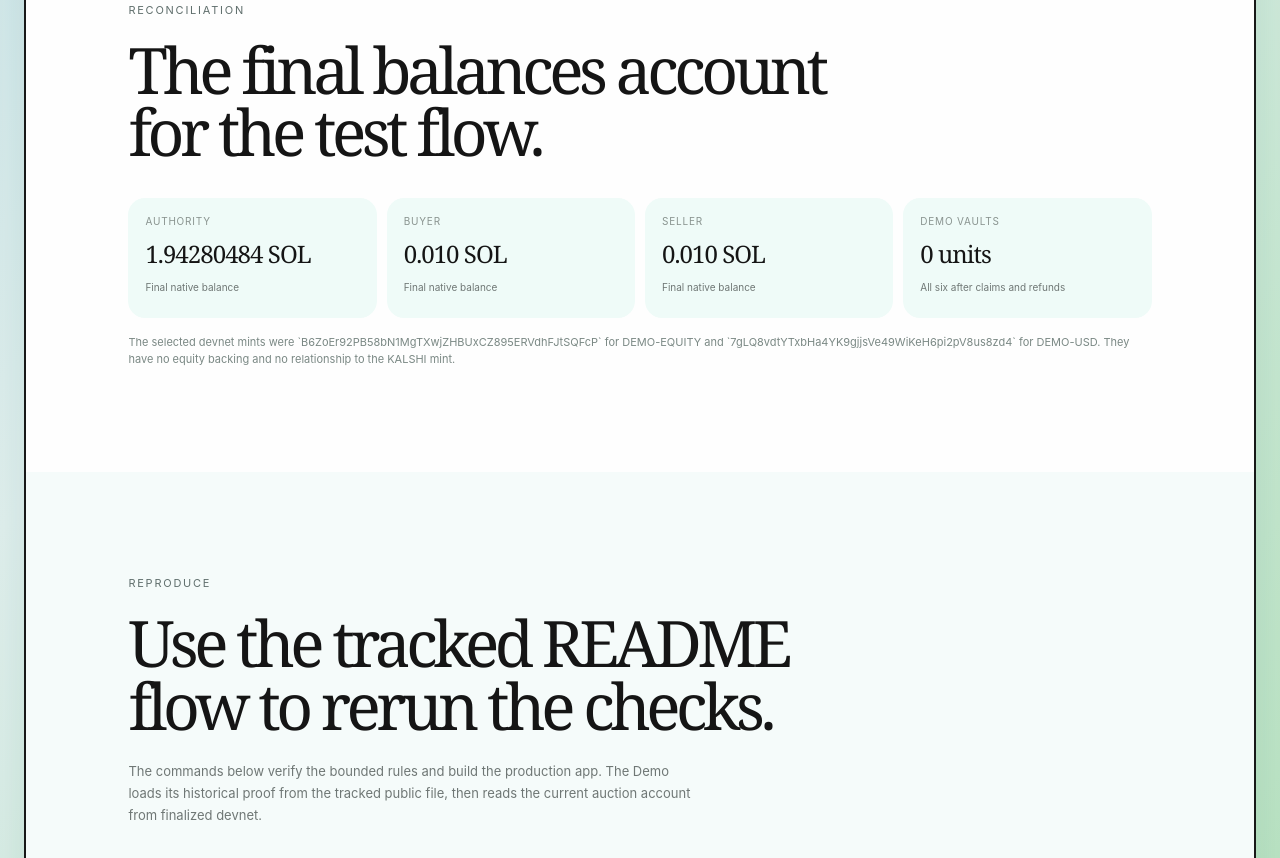
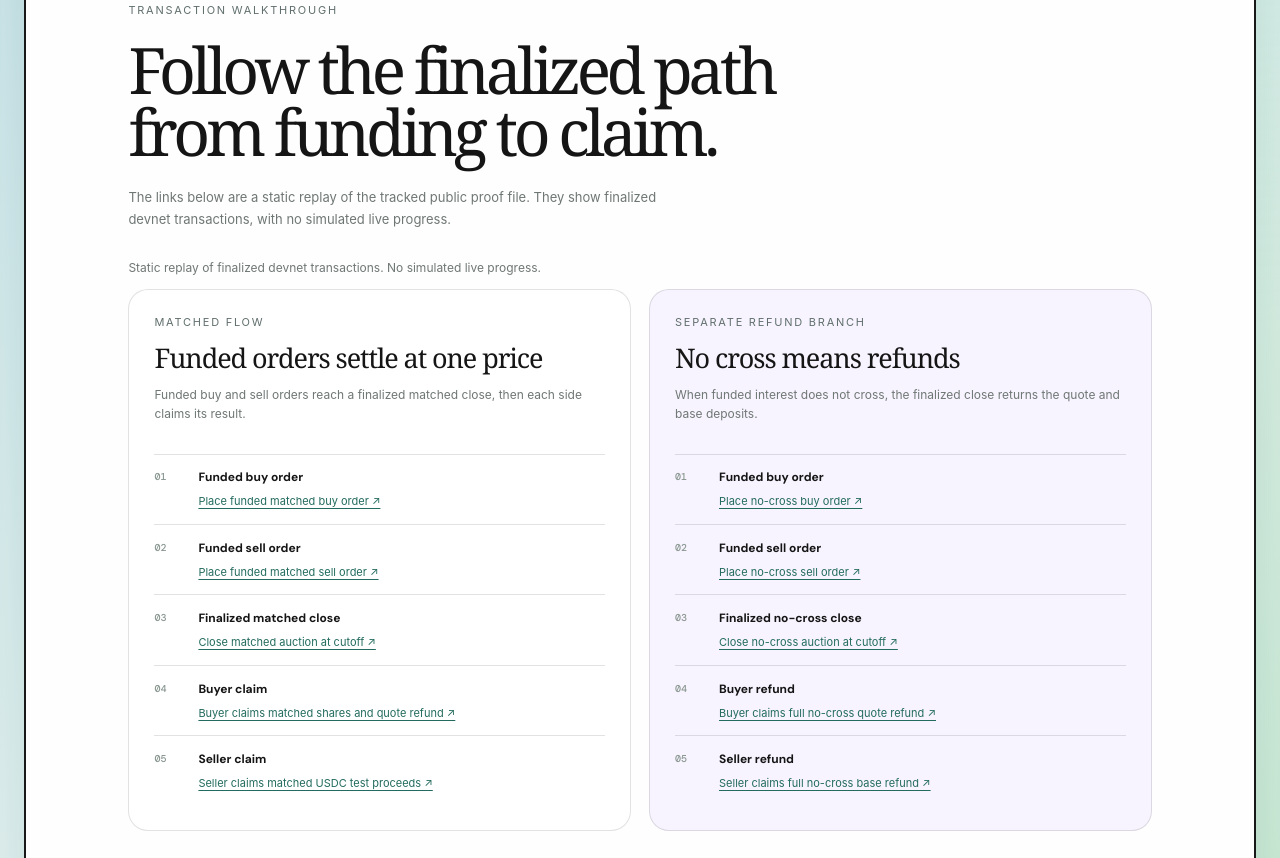
Before and after one commit to AjKadri/CallWindow, a website: page web/proof/index.html in a window 1280 px wide. Shown: the part 1998-2856 px from the top of the page. Drawn offline with nearby package versions, Linux system fonts and the light colour scheme.

Commit message:
feat: add quote limits and proof walkthrough

```diff
--- a/web/proof/index.html
+++ b/web/proof/index.html
@@ -59,6 +59,15 @@
         </div>
       </section>
 
+      <section class="proof-section proof-walkthrough-section">
+        <div class="page-heading">
+          <p class="section-kicker">Transaction walkthrough</p>
+          <h2>Follow the finalized path from funding to claim.</h2>
+          <p>The links below are a static replay of the tracked public proof file. They show finalized devnet transactions, with no simulated live progress.</p>
+        </div>
+        <div id="proof-walkthrough" class="proof-walkthrough"><p class="empty-state">Loading tracked proof references…</p></div>
+      </section>
+
       <section class="proof-section">
         <div class="page-heading">
           <p class="section-kicker">Reconciliation</p>
@@ -116,5 +125,6 @@
       </footer>
     </main>
     <script type="module" src="/navigation.js"></script>
+    <script type="module" src="/proof/walkthrough.js"></script>
   </body>
 </html>
--- /dev/null
+++ b/web/proof/walkthrough.js
@@ -0,0 +1,81 @@
+const container = document.getElementById("proof-walkthrough");
+
+const mainFlow = [
+  ["Funded buy order", "Place funded matched buy order"],
+  ["Funded sell order", "Place funded matched sell order"],
+  ["Finalized matched close", "Close matched auction at cutoff"],
+  ["Buyer claim", "Buyer claims matched shares and quote refund"],
+  ["Seller claim", "Seller claims matched USDC test proceeds"],
+];
+
+const refundFlow = [
+  ["Funded buy order", "Place no-cross buy order"],
+  ["Funded sell order", "Place no-cross sell order"],
+  ["Finalized no-cross close", "Close no-cross auction at cutoff"],
+  ["Buyer refund", "Buyer claims full no-cross quote refund"],
+  ["Seller refund", "Seller claims full no-cross base refund"],
+];
+
+function stepElement(step, index, transactions) {
+  const [title, label] = step;
+  const item = transactions.get(label);
+  const article = document.createElement("article");
+  article.className = "walkthrough-step";
+  const number = document.createElement("span");
+  number.className = "walkthrough-number";
+  number.textContent = String(index + 1).padStart(2, "0");
+  const body = document.createElement("div");
+  const heading = document.createElement("h3");
+  heading.textContent = title;
+  const link = document.createElement("a");
+  link.href = item.explorerUrl;
+  link.target = "_blank";
+  link.rel = "noreferrer";
+  link.textContent = `${item.label} ↗`;
+  body.append(heading, link);
+  article.append(number, body);
+  return article;
+}
+
+function flowCard(title, description, steps, transactions, branch = false) {
+  const article = document.createElement("article");
+  article.className = `walkthrough-card${branch ? " walkthrough-branch" : ""}`;
+  const kicker = document.createElement("p");
+  kicker.className = "section-kicker";
+  kicker.textContent = branch ? "Separate refund branch" : "Matched flow";
+  const heading = document.createElement("h3");
+  heading.textContent = title;
+  const copy = document.createElement("p");
+  copy.textContent = description;
+  const list = document.createElement("div");
+  list.className = "walkthrough-steps";
+  steps.forEach((step, index) => list.append(stepElement(step, index, transactions)));
+  article.append(kicker, heading, copy, list);
+  return article;
+}
+
+async function renderWalkthrough() {
+  try {
+    const response = await fetch("/devnet-proof.json", { cache: "no-store" });
+    if (!response.ok) throw new Error("Proof file request failed");
+    const proof = await response.json();
+    const transactions = new Map((proof.transactions ?? []).map((item) => [item.label, item]));
+    const required = [...mainFlow, ...refundFlow].map(([, label]) => label);
+    if (required.some((label) => !transactions.get(label)?.explorerUrl)) throw new Error("Proof link is incomplete");
+
+    const intro = document.createElement("p");
+    intro.className = "walkthrough-note";
+    intro.textContent = "Static replay of finalized devnet transactions. No simulated live progress.";
+    const grid = document.createElement("div");
+    grid.className = "walkthrough-grid";
+    grid.append(
+      flowCard("Funded orders settle at one price", "Funded buy and sell orders reach a finalized matched close, then each side claims its result.", mainFlow, transactions),
+      flowCard("No cross means refunds", "When funded interest does not cross, the finalized close returns the quote and base deposits.", refundFlow, transactions, true),
+    );
+    container.replaceChildren(intro, grid);
+  } catch {
+    container.innerHTML = "<p class=\"empty-state\">The tracked public proof walkthrough is unavailable in this build.</p>";
+  }
+}
+
+renderWalkthrough();
--- a/web/styles.css
+++ b/web/styles.css
@@ -123,6 +123,11 @@ select:focus, input:focus, button:focus-visible, a:focus-visible { outline: 3px
 .quote-details dd { margin: 0; color: #344b40; text-align: right; }
 .quote-details code { font-size: 9px; }
 .quote-caveat { margin: 13px 0 0; color: #828d85; font-size: 10px; line-height: 1.5; }
+.field-help { margin: 0; color: #7c8880; font-size: 11px; line-height: 1.45; }
+.issuer-link { color: #3f765e; font-size: 11px; font-weight: 700; text-underline-offset: 3px; }
+.quote-limit-result { min-height: 43px; margin-top: 10px; border-top: 1px solid #e7ebe6; padding-top: 10px; }
+.quote-limit-result p { margin: 0; }
+.limit-result-message { color: #236b5e; font-size: 12px; font-weight: 700; line-height: 1.45; }
 
 .auction-section { padding: 72px 0 78px; background: var(--dark); color: #f4f7f3; }
 .section-heading-light .eyebrow { color: #95b9a2; }
@@ -367,6 +372,20 @@ body {
 .proof-list { display: flex; flex-wrap: wrap; gap: 8px 16px; }
 .proof-list a { color: #236b5e; font-size: 11px; text-underline-offset: 3px; }
 .proof-list span { color: #6b7975; font-size: 10px; }
+.proof-walkthrough { margin-top: 30px; }
+.walkthrough-note { margin: 0 0 14px; color: #6f7775; font-size: 12px; }
+.walkthrough-grid { display: grid; grid-template-columns: repeat(2, minmax(0, 1fr)); gap: 18px; }
+.walkthrough-card { border: 1px solid var(--line); border-radius: 20px; padding: 25px; background: #fff; }
+.walkthrough-card.walkthrough-branch { background: #f8f4ff; }
+.walkthrough-card .section-kicker { margin-bottom: 10px; }
+.walkthrough-card h3 { margin-bottom: 10px; font-family: var(--serif); font-size: 27px; font-weight: 400; }
+.walkthrough-card > p:not(.section-kicker) { min-height: 48px; margin-bottom: 20px; color: #6f7775; font-size: 12px; line-height: 1.55; }
+.walkthrough-steps { display: grid; gap: 1px; border-top: 1px solid var(--line); }
+.walkthrough-step { display: grid; grid-template-columns: 33px minmax(0, 1fr); gap: 11px; padding: 14px 0; border-bottom: 1px solid var(--line); }
+.walkthrough-step:last-child { border-bottom: 0; }
+.walkthrough-number { color: #8a9791; font: 500 10px/1.5 "DM Mono", monospace; }
+.walkthrough-step h3 { margin: 0 0 4px; font-family: "DM Sans", sans-serif; font-size: 12px; font-weight: 700; letter-spacing: 0; }
+.walkthrough-step a { color: #236b5e; font-size: 11px; line-height: 1.4; text-underline-offset: 3px; overflow-wrap: anywhere; }
 
 .evidence-grid { display: grid; grid-template-columns: repeat(3, 1fr); gap: 10px; margin: 30px 0 18px; }
 .evidence-item { min-height: 125px; padding: 17px; border: 1px solid var(--line); border-radius: 17px; background: #fff; }
@@ -403,7 +422,7 @@ body {
   .hero { min-height: 640px; padding: 68px 22px 0; }
   .hero-visual { height: 290px; margin-top: 65px; }
   .hero-visual::before { width: 460px; }
-  .proof-strip, .market-grid, .auction-layout, .evidence-grid { grid-template-columns: 1fr; }
+  .proof-strip, .market-grid, .auction-layout, .evidence-grid, .walkthrough-grid { grid-template-columns: 1fr; }
   .proof-item { border-right: 0; border-bottom: 1px solid var(--line); }
   .proof-item:last-child { border-bottom: 0; }
   .market-section, .auction-section, .rules-section { padding: 86px 22px; }
```
Also changed, not shown: src/quote/limit.mjs (added, +35 -0 lines), test/proof.test.mjs (added, +26 -0 lines), test/quote-limit.test.mjs (added, +36 -0 lines), web/app.js (+55 -0 lines), web/demo/index.html (+6 -1 lines).
